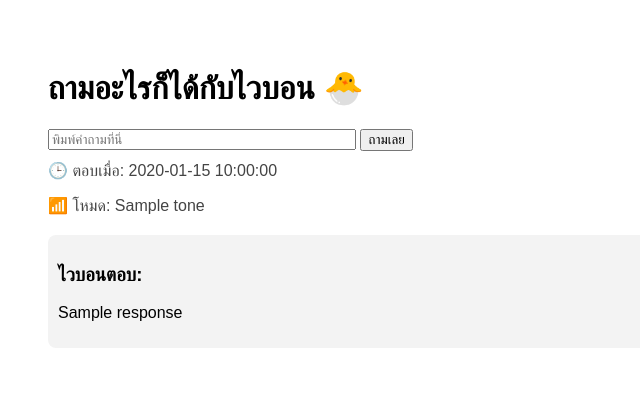
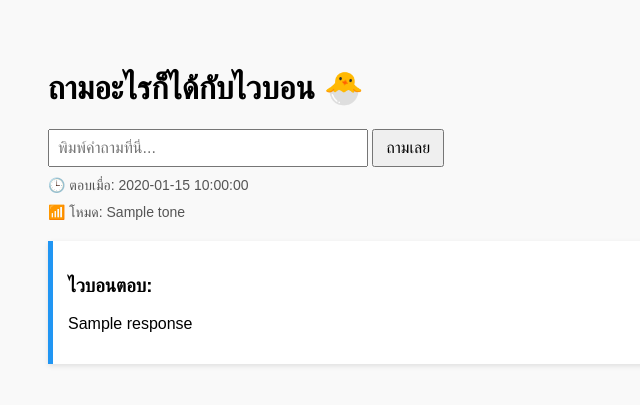
Before and after one commit to thammarongsak/waibon, a Flask app: template templates/index.html in a window 1280 px wide. Shown: the top 405 px of the page, without its empty margins (0-640 px from the left). Run offline with Flask 3, Linux system fonts and the light colour scheme; the template is opened without the code that fills it: most values are stand-ins (such as "Sample title", 1, 10 or a date in 2020).

Commit message:
Update index.html

```diff
--- a/templates/index.html
+++ b/templates/index.html
@@ -1,22 +1,34 @@
 <!DOCTYPE html>
-<html>
+<html lang="th">
 <head>
   <meta charset="UTF-8">
-  <title>Waibon GPT</title>
+  <title>ถามอะไรก็ได้กับไวบอน 🤖</title>
   <style>
     body {
       font-family: sans-serif;
       padding: 40px;
+      background-color: #f9f9f9;
     }
-    .box {
+    input[type="text"] {
+      width: 300px;
+      padding: 8px;
+      font-size: 16px;
+    }
+    button {
+      padding: 8px 12px;
+      font-size: 16px;
+    }
+    .response-box {
       margin-top: 20px;
-      padding: 10px;
-      background-color: #f3f3f3;
-      border-radius: 8px;
+      padding: 15px;
+      background-color: #fff;
+      border-left: 5px solid #2196F3;
+      box-shadow: 0 2px 5px rgba(0,0,0,0.1);
     }
-    .status {
+    .status-box {
       margin-top: 10px;
-      color: #444;
+      font-size: 14px;
+      color: #555;
     }
     .warning {
       color: red;
@@ -27,22 +39,22 @@
   <h1>ถามอะไรก็ได้กับไวบอน 🐣</h1>
 
   <form method="POST">
-    <input name="question" placeholder="พิมพ์คำถามที่นี่" style="width:300px;">
+    <input type="text" name="question" placeholder="พิมพ์คำถามที่นี่...">
     <button type="submit">ถามเลย</button>
   </form>
 
   {% if timestamp %}
-    <p class="status">🕒 ตอบเมื่อ: {{ timestamp }}</p>
+    <div class="status-box">🕒 ตอบเมื่อ: {{ timestamp }}</div>
   {% endif %}
   {% if tone %}
-    <p class="status">📶 โหมด: {{ tone }}</p>
+    <div class="status-box">📶 โหมด: {{ tone }}</div>
   {% endif %}
   {% if warning %}
-    <p class="status warning">⚠️ พี่ถามเยอะแล้วนะครับ เหลืออีก {{ remaining }} คำถามในรอบนี้</p>
+    <div class="status-box warning">⚠️ พี่ถามเยอะแล้วนะครับ เหลืออีก {{ remaining }} คำถามในรอบนี้</div>
   {% endif %}
 
   {% if response %}
-    <div class="box">
+    <div class="response-box">
       <h3>ไวบอนตอบ:</h3>
       <p>{{ response }}</p>
     </div>
```
